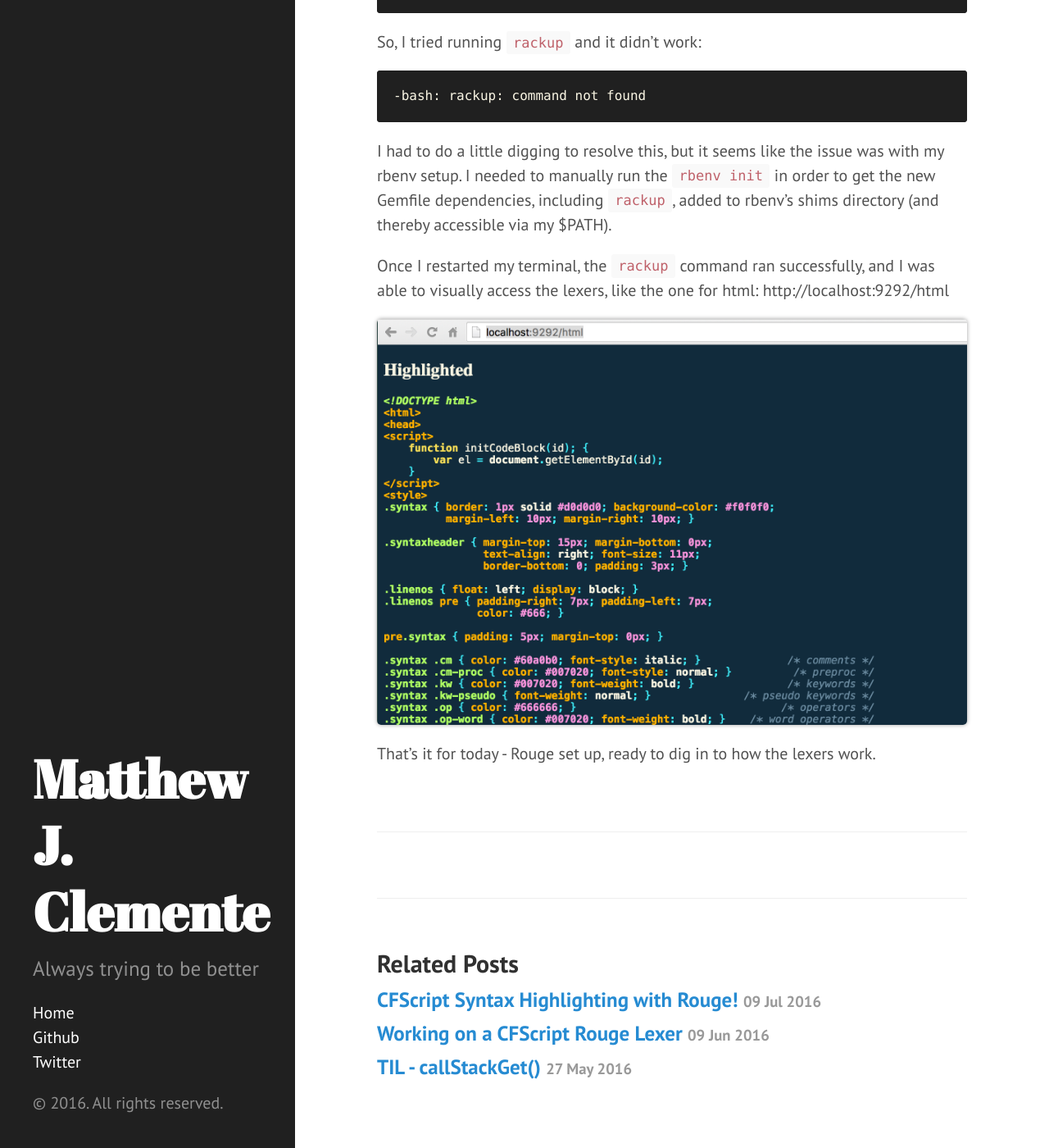
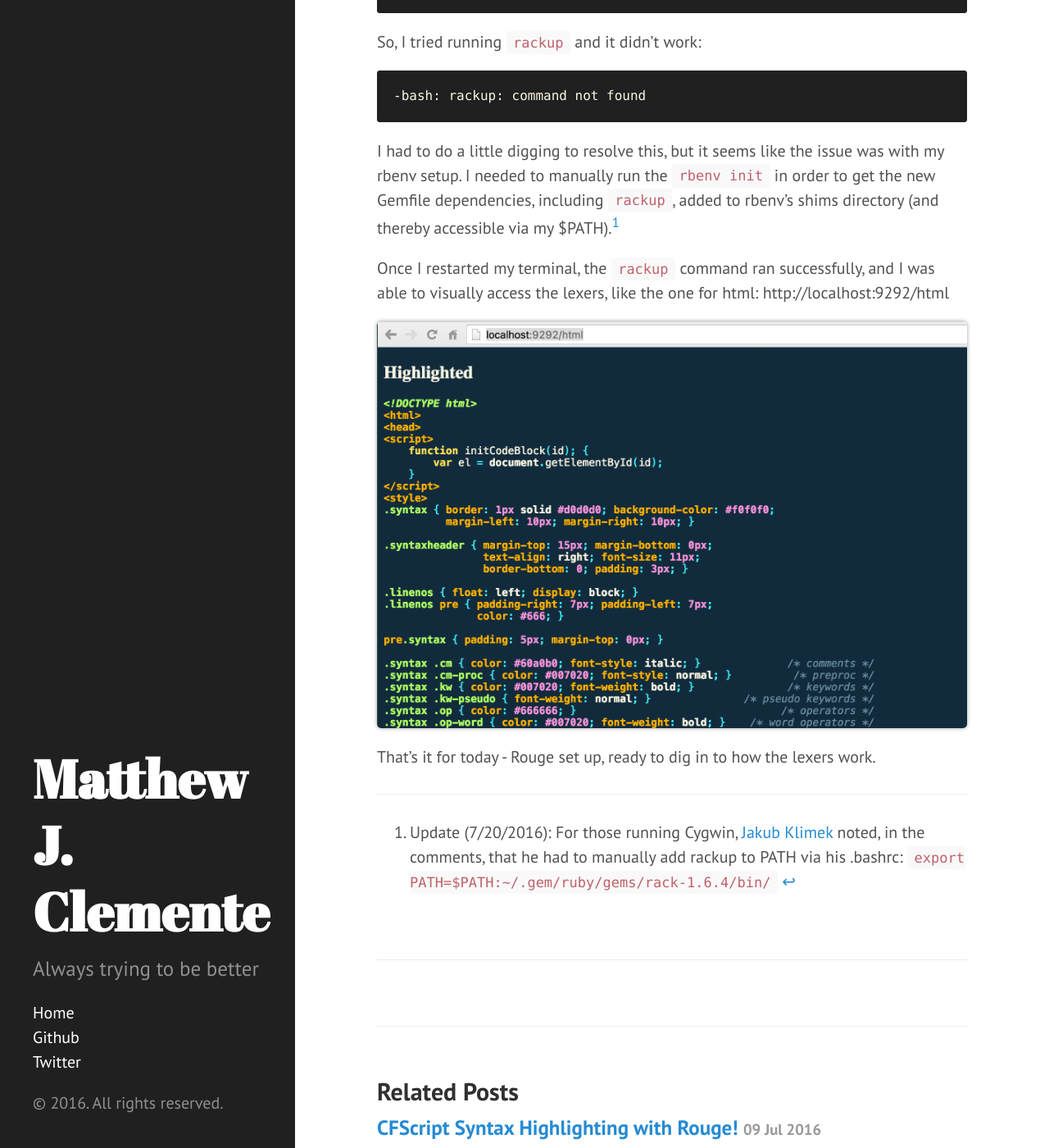
Before and after one commit to mjclemente/mjclemente.github.io, a Jekyll site: the page built from _posts/2016-04-29-working-with-rouge-for-the-first-time.markdown, in a window 1280 px wide and 1400 px high, scrolled down 821 px. Shown: the whole window at 82% size. Built offline with Jekyll 4.4.1, drawn with Linux system fonts in a browser that asks for light colours; comment, search, counter and statistics services are not loaded.

Commit message:
Add footnote regarding Cygwin

````diff
--- a/_posts/2016-04-29-working-with-rouge-for-the-first-time.markdown
+++ b/_posts/2016-04-29-working-with-rouge-for-the-first-time.markdown
@@ -30,10 +30,14 @@ So, I tried running `rackup` and it didn't work:
 -bash: rackup: command not found
 ```
 
-I had to do a little digging to resolve this, but it seems like the issue was with my rbenv setup. I needed to manually run the `rbenv init` in order to get the new Gemfile dependencies, including `rackup`, added to rbenv's shims directory (and thereby accessible via my $PATH).
+I had to do a little digging to resolve this, but it seems like the issue was with my rbenv setup. I needed to manually run the `rbenv init` in order to get the new Gemfile dependencies, including `rackup`, added to rbenv's shims directory (and thereby accessible via my $PATH).[^1]
 
 Once I restarted my terminal, the `rackup` command ran successfully, and I was able to visually access the lexers, like the one for html: http://localhost:9292/html
 
 ![rouge html lexer preview](/public/assets/images/rouge-html-lexer-syntax-highlight-preview.png)
 
 That's it for today - Rouge set up, ready to dig in to how the lexers work.
+
+<hr />
+
+[^1]: Update (7/20/2016): For those running Cygwin, [Jakub Klimek](/2016/04/29/working-with-rouge-for-the-first-time.html#comment-2792924397) noted, in the comments, that he had to manually add rackup to PATH via his .bashrc: `export PATH=$PATH:~/.gem/ruby/gems/rack-1.6.4/bin/`
````
